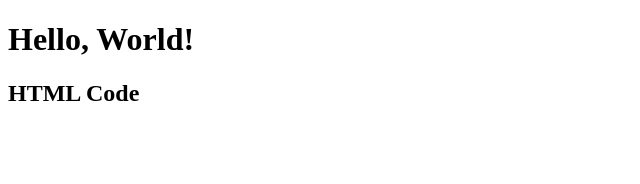
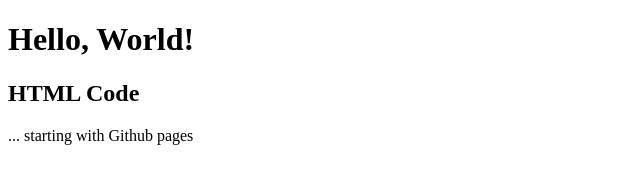
Before and after one commit to kramon19/git_practice1, a plain HTML site: page git_practice.html in a window 1280 px wide. Shown: the whole page, without its empty margins (0-640 px from the left). Drawn offline with Linux system fonts and the light colour scheme.

Commit message:
adding paragraph to git_practice1

```diff
--- a/git_practice.html
+++ b/git_practice.html
@@ -1,3 +1,4 @@
 <!DOCTYPE html>
 <h1>Hello, World!</h1>
 <h2>HTML Code</h2>
+<p>... starting with Github pages</p>
```
